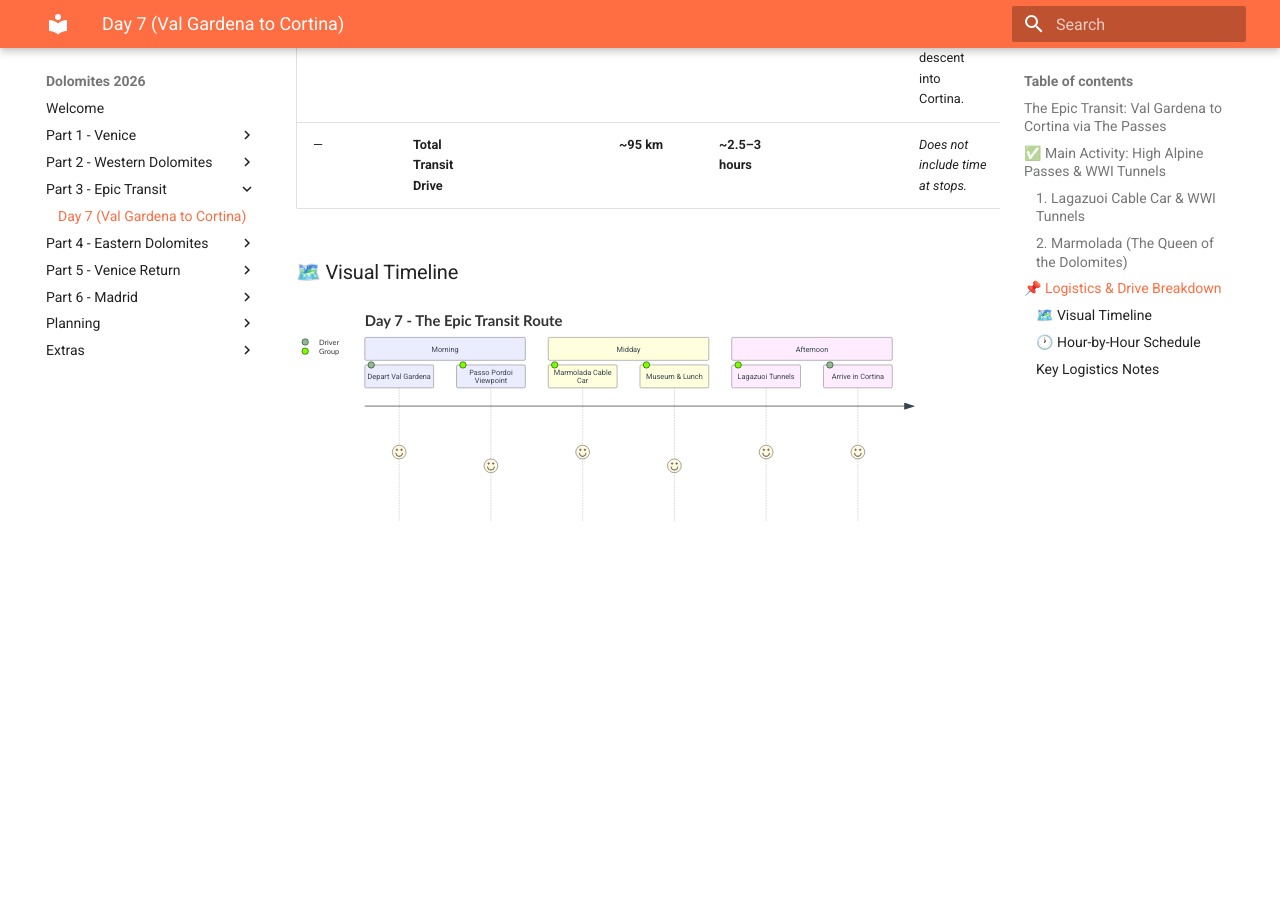
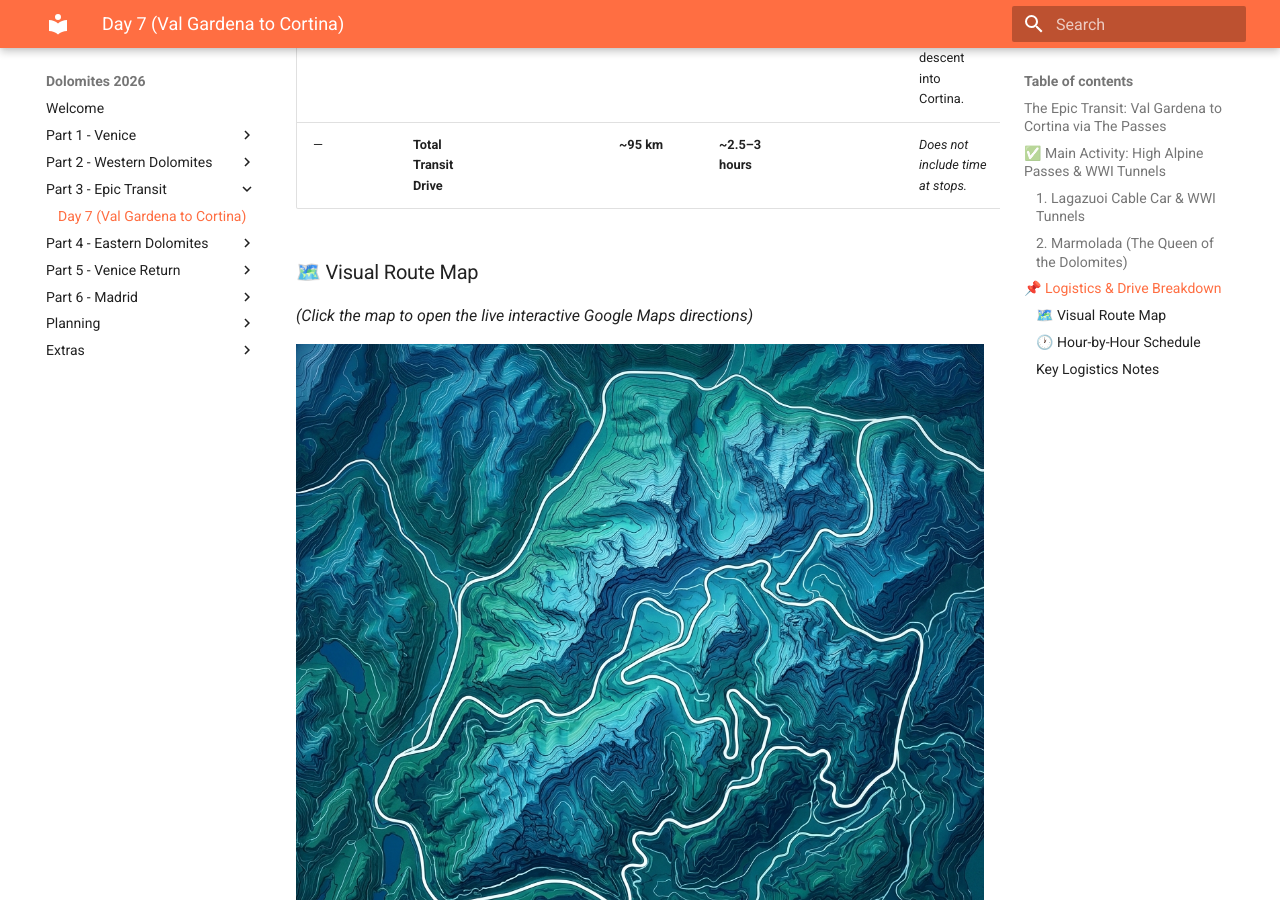
Before and after one commit to iammzz/dolomites-2026, an MkDocs documentation site: the page built from docs/day7_val_gardena_cortina_transit.md, in a window 1280 px wide and 900 px high, scrolled down 1656 px. Built offline with MkDocs 1.6.1 and Material for MkDocs 9.7.7, drawn with Linux system fonts in a browser that asks for light colours.

Commit message:
Test Option 3: Stylized static image map linked to Google Maps on Day 7

````diff
--- a/docs/day7_val_gardena_cortina_transit.md
+++ b/docs/day7_val_gardena_cortina_transit.md
@@ -38,21 +38,10 @@ Today you shift your base from the Western to the Eastern Dolomites. Instead of
 | 4 | Passo Falzarego | Cortina d'Ampezzo | 17 km | ~30 min | SR48 | Steep, winding descent into Cortina. |
 | — | **Total Transit Drive** | | **~95 km** | **~2.5–3 hours** | | *Does not include time at stops.* |
 
-### 🗺️ Visual Timeline
+### 🗺️ Visual Route Map
+*(Click the map to open the live interactive Google Maps directions)*
 
-```mermaid
-journey
-    title Day 7 - The Epic Transit Route
-    section Morning
-      Depart Val Gardena: 5: Driver
-      Passo Pordoi Viewpoint: 4: Group
-    section Midday
-      Marmolada Cable Car: 5: Group
-      Museum & Lunch: 4: Group
-    section Afternoon
-      Lagazuoi Tunnels: 5: Group
-      Arrive in Cortina: 5: Driver
-```
+[![Transit Route Map](assets/images/transit_map.png)](https://www.google.com/maps/dir/Ortisei/Passo+Pordoi/Malga+Ciapela/Passo+Falzarego/Cortina+d'Ampezzo)
 
 
 ### 🕐 Hour-by-Hour Schedule
````
Also changed, not shown: docs/assets/images/transit_map.png (added).
